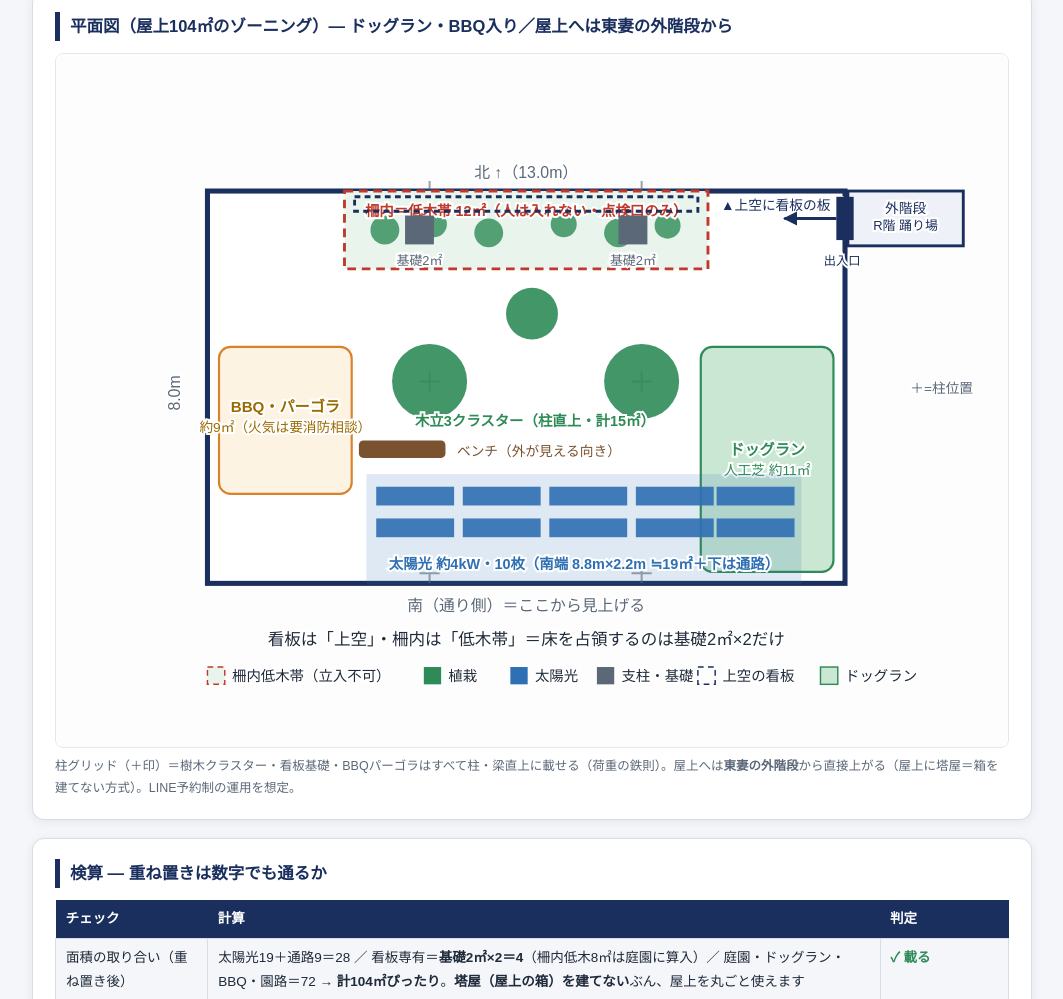
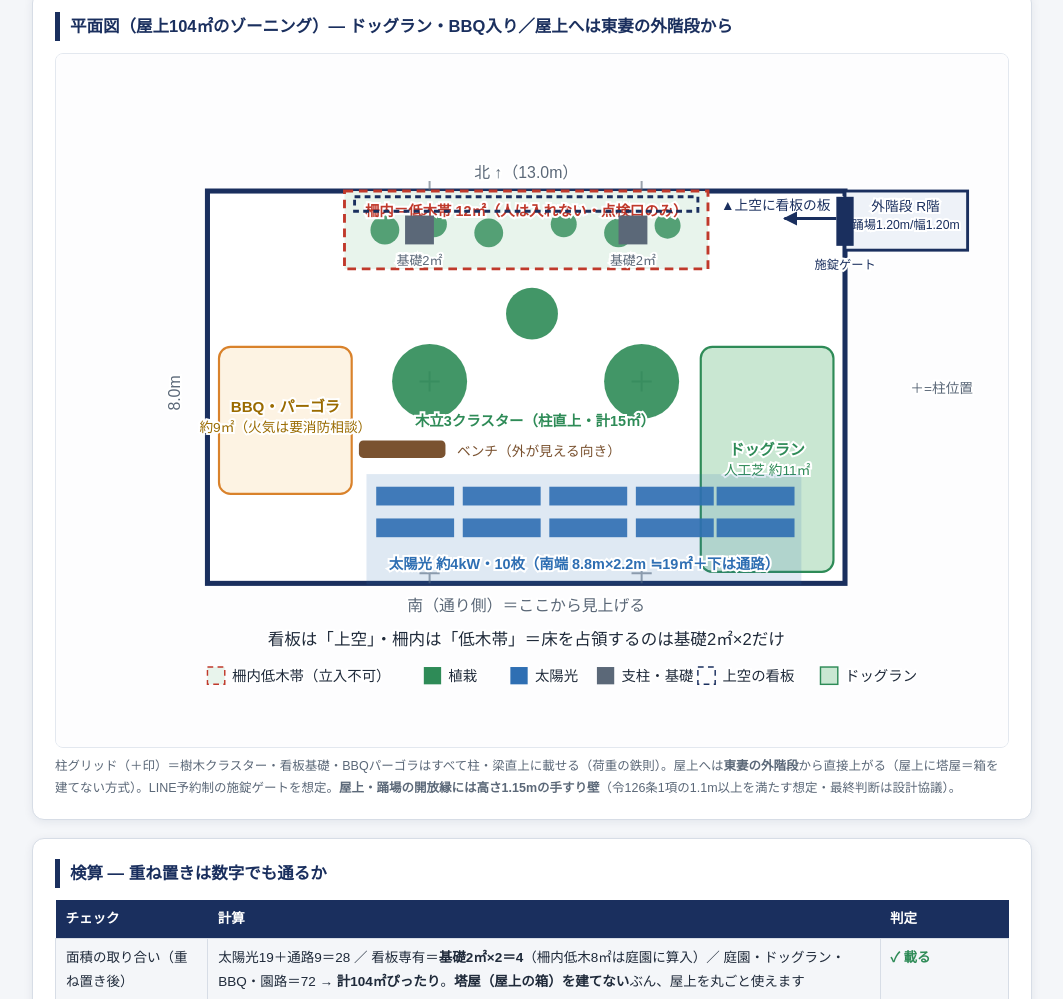
Before and after one commit to vera-hq/vera-hq.github.io, a plain HTML site: page rooftop-24078d7c720d1b619e5b/rafuplan.html in a window 1280 px wide. Shown: the part 1947-2946 px from the top of the page, without its empty margins (108-1171 px from the left). Drawn offline with Linux system fonts and the light colour scheme.

Commit message:
fix: code-compliant stair (令23/24) and continuous 1.1m+ guarding on roof (令126)

```diff
--- a/rooftop-24078d7c720d1b619e5b/rafuplan.html
+++ b/rooftop-24078d7c720d1b619e5b/rafuplan.html
@@ -182,11 +182,11 @@ svg text[fill="#ffffff"]{stroke:none}
     <rect x="113" y="203" width="92" height="102" rx="8" fill="#fdf3e3" stroke="#d9822b" stroke-width="1.5"/>
     <text x="159" y="248" fill="#9a6b00" font-size="10.5" text-anchor="middle" font-weight="bold">BBQ・パーゴラ</text>
     <text x="159" y="262" fill="#9a6b00" font-size="9.5" text-anchor="middle">約9㎡（火気は要消防相談）</text>
-    <rect x="549" y="95" width="80" height="38" fill="#eef2f8" stroke="#1a2f5e" stroke-width="2"/>
-    <text x="589" y="110" fill="#1a2f5e" font-size="9.5" text-anchor="middle">外階段</text>
-    <text x="589" y="122" fill="#1a2f5e" font-size="9" text-anchor="middle">R階 踊り場</text>
-    <rect x="541" y="99" width="12" height="30" fill="#1a2f5e"/>
-    <text x="545" y="146" fill="#1a2f5e" font-size="8.5" text-anchor="middle">出入口</text>
+    <rect x="547" y="95" width="85" height="41" fill="#eef2f8" stroke="#1a2f5e" stroke-width="2"/>
+    <text x="589" y="109" fill="#1a2f5e" font-size="9.5" text-anchor="middle">外階段 R階</text>
+    <text x="589" y="121" fill="#1a2f5e" font-size="8.5" text-anchor="middle">踊場1.20m/幅1.20m</text>
+    <rect x="541" y="99" width="12" height="34" fill="#1a2f5e"/>
+    <text x="547" y="149" fill="#1a2f5e" font-size="8.5" text-anchor="middle">施錠ゲート</text>
     <path d="M541 114 L505 114" stroke="#1a2f5e" stroke-width="2" marker-end="url(#ar)"/>
     <defs><marker id="ar" viewBox="0 0 10 10" refX="9" refY="5" markerWidth="5" markerHeight="5" orient="auto">
       <path d="M0 0 L10 5 L0 10 z" fill="#1a2f5e"/></marker></defs>
@@ -210,7 +210,7 @@ svg text[fill="#ffffff"]{stroke:none}
       <rect x="425" y="0" width="12" height="12" fill="#c9e7d2" stroke="#2e8b57"/><text x="442" y="10" font-size="10" fill="#1f2a3a">ドッグラン</text>
     </g>
   </svg>
-  <p class="note">柱グリッド（＋印）＝樹木クラスター・看板基礎・BBQパーゴラはすべて柱・梁直上に載せる（荷重の鉄則）。屋上へは<strong>東妻の外階段</strong>から直接上がる（屋上に塔屋＝箱を建てない方式）。LINE予約制の運用を想定。</p>
+  <p class="note">柱グリッド（＋印）＝樹木クラスター・看板基礎・BBQパーゴラはすべて柱・梁直上に載せる（荷重の鉄則）。屋上へは<strong>東妻の外階段</strong>から直接上がる（屋上に塔屋＝箱を建てない方式）。LINE予約制の施錠ゲートを想定。<strong>屋上・踊場の開放縁には高さ1.15mの手すり壁</strong>（令126条1項の1.1m以上を満たす想定・最終判断は設計協議）。</p>
 </section>
 
 <section>
```
Also changed, not shown: rooftop-24078d7c720d1b619e5b/index.html (+4 -4 lines).
